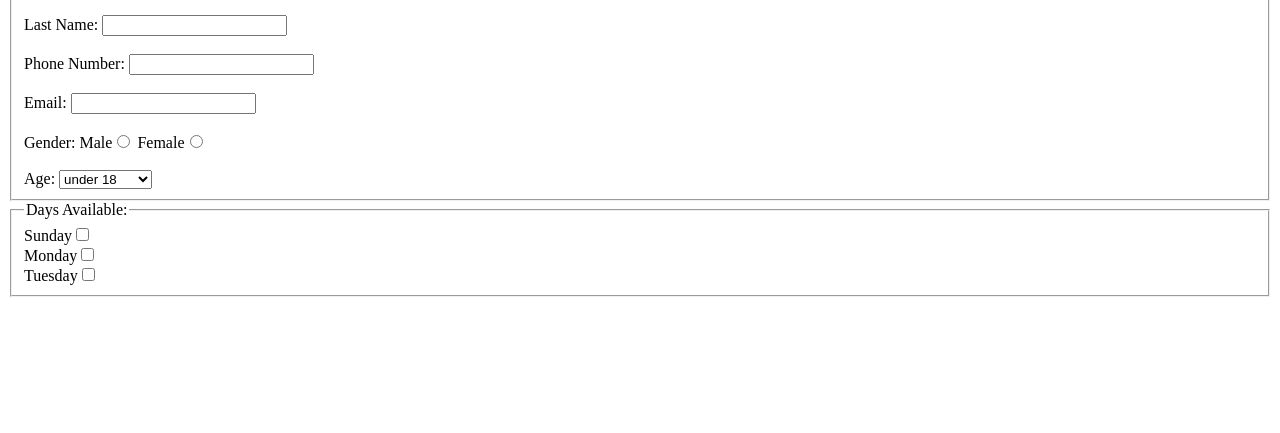
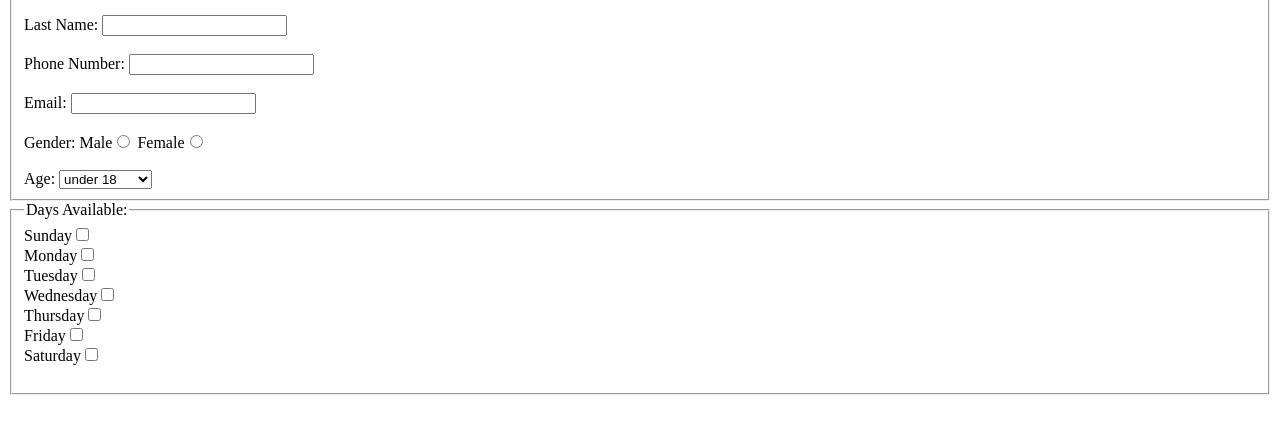
Before and after one commit to ymtmb/lab4, a plain HTML site: page index.html in a window 1280 px wide. Shown: the part 127-560 px from the top of the page. Drawn offline with Linux system fonts and the light colour scheme.

Commit message:
finish the available days

```diff
--- a/index.html
+++ b/index.html
@@ -42,3 +42,8 @@
 				<label>Sunday<input type="checkbox" name="available_field[]" value="Sunday"></label><br>
 				<label>Monday<input type="checkbox" name="available_field[]" value="Monday"></label><br>
 				<label>Tuesday<input type="checkbox" name="available_field[]" value="Tuesday"></label><br>
+				<label>Wednesday<input type="checkbox" name="available_field[]" value="Wednesday"></label><br>
+				<label>Thursday<input type="checkbox" name="available_field[]" value="Thursday"></label><br>
+				<label>Friday<input type="checkbox" name="available_field[]" value="Friday"></label><br>
+				<label>Saturday<input type="checkbox" name="available_field[]" value="Saturday"></label><br>
+				<br>
```
